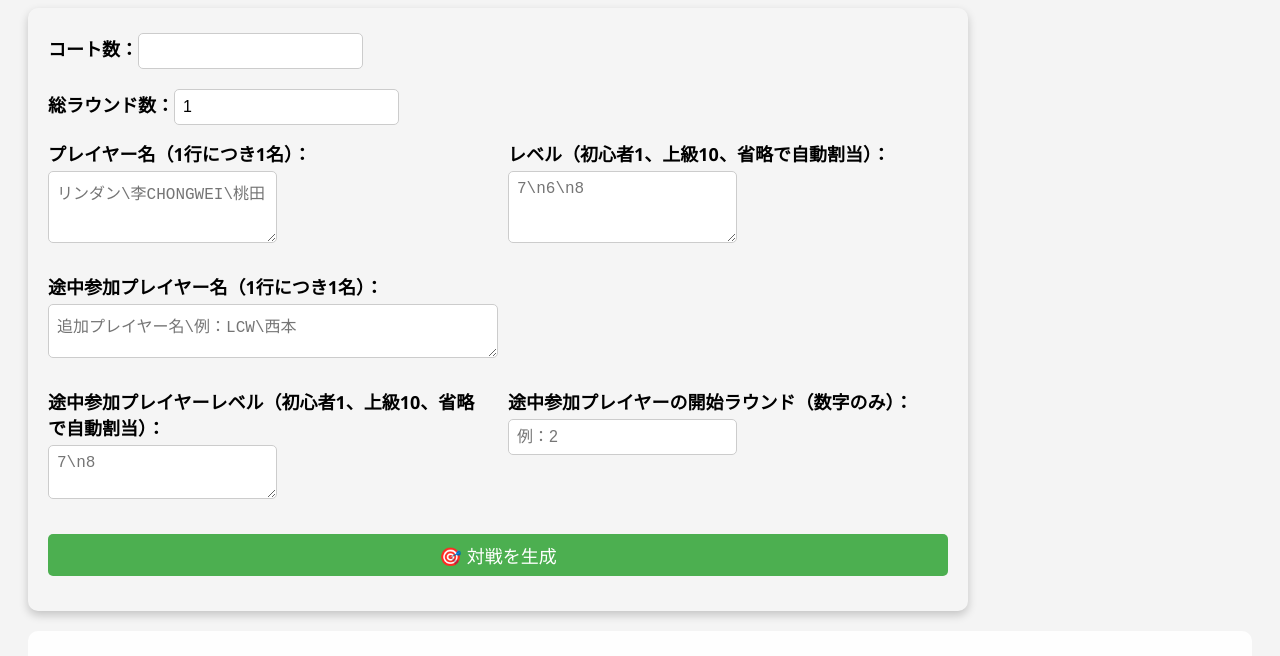
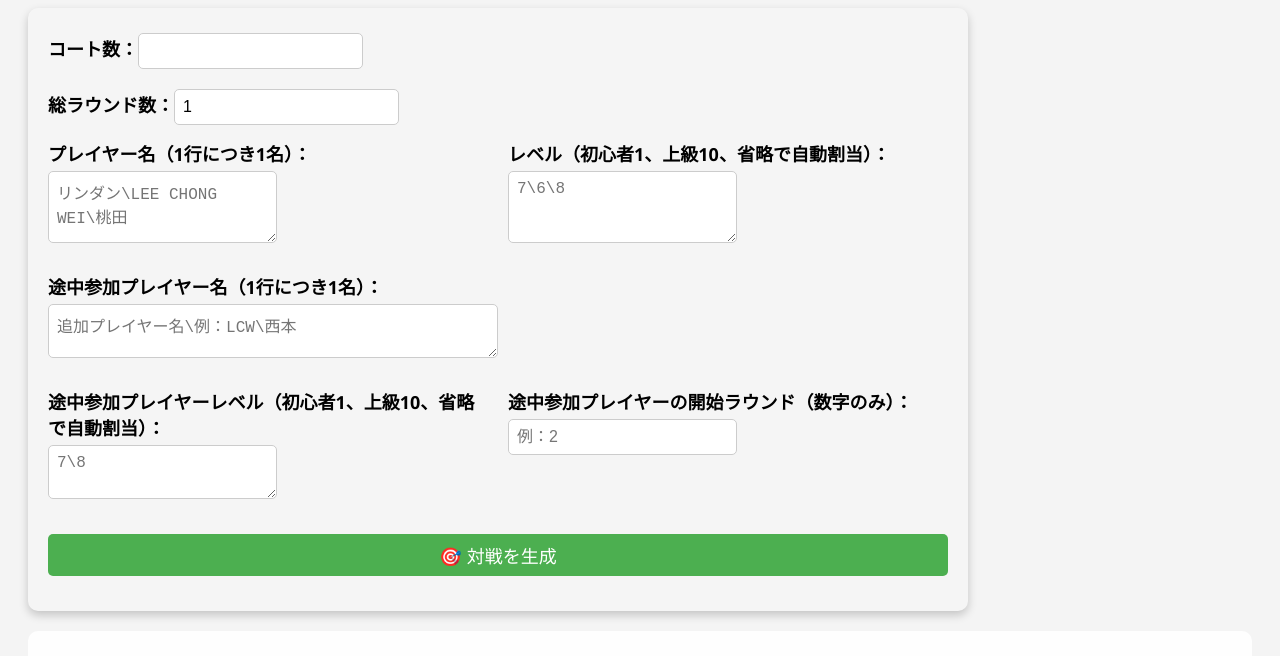
Before and after one commit to Edison368/badminton-toolver2, a plain HTML site: page index.html in a window 1280 px wide. Shown: the part 110-766 px from the top of the page. Drawn offline with Linux system fonts and the light colour scheme.

Commit message:
Update index.html

```diff
--- a/index.html
+++ b/index.html
@@ -155,11 +155,11 @@
     <div class="flex-row">
       <div class="flex-child input-group">
         <label>プレイヤー名（1行につき1名）：</label>
-        <textarea id="playerNames" rows="3" placeholder="リンダン\李CHONGWEI\桃田"></textarea>
+        <textarea id="playerNames" rows="3" placeholder="リンダン\LEE CHONG WEI\桃田"></textarea>
       </div>
       <div class="flex-child input-group">
         <label>レベル（初心者1、上級10、省略で自動割当）：</label>
-        <textarea id="playerLevels" rows="3" placeholder="7\n6\n8"></textarea>
+        <textarea id="playerLevels" rows="3" placeholder="7\6\8"></textarea>
       </div>
     </div>
 
@@ -171,7 +171,7 @@
     <div class="flex-row">
       <div class="flex-child input-group">
         <label>途中参加プレイヤーレベル（初心者1、上級10、省略で自動割当）：</label>
-        <textarea id="additionalLevels" rows="2" placeholder="7\n8"></textarea>
+        <textarea id="additionalLevels" rows="2" placeholder="7\8"></textarea>
       </div>
       <div class="flex-child input-group">
         <label>途中参加プレイヤーの開始ラウンド（数字のみ）：</label>
@@ -249,7 +249,7 @@
 
       let fullHtml = "";
 
-      for (let roundNumber = 1; roundNumber <= totalRounds * 2; roundNumber++) {
+      for (let roundNumber = 1; roundNumber <= totalRounds ; roundNumber++) {
         let availablePlayers = [...originalPlayers];
         lateJoiners.forEach(p => {
           if (roundNumber >= p[2]) availablePlayers.push([p[0], p[1]]);
```
